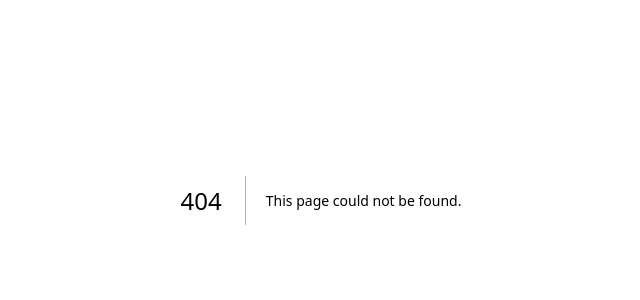
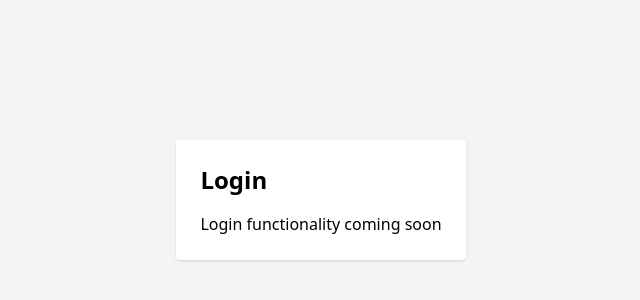
Before and after one commit to joshlife2025-png/the-gentlemans-club, a Next.js app: page /login in a window 1280 px wide. Before the commit this address had no page. Shown: the part 200-500 px from the top of the page, without its empty margins (319-959 px from the left). Built offline with nearby package versions, Linux system fonts and the light colour scheme.

Commit message:
Create login.js

```diff
--- /dev/null
+++ b/pages/login.js
@@ -0,0 +1,10 @@
+export default function Login() {
+  return (
+    <div className="min-h-screen flex items-center justify-center bg-gray-100">
+      <div className="bg-white p-6 rounded shadow">
+        <h1 className="text-2xl font-bold mb-4">Login</h1>
+        <p>Login functionality coming soon</p>
+      </div>
+    </div>
+  )
+}
```
